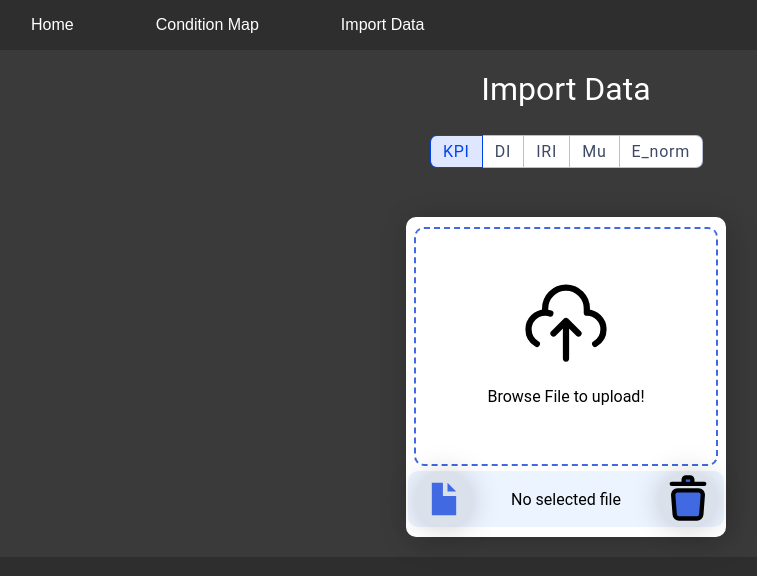
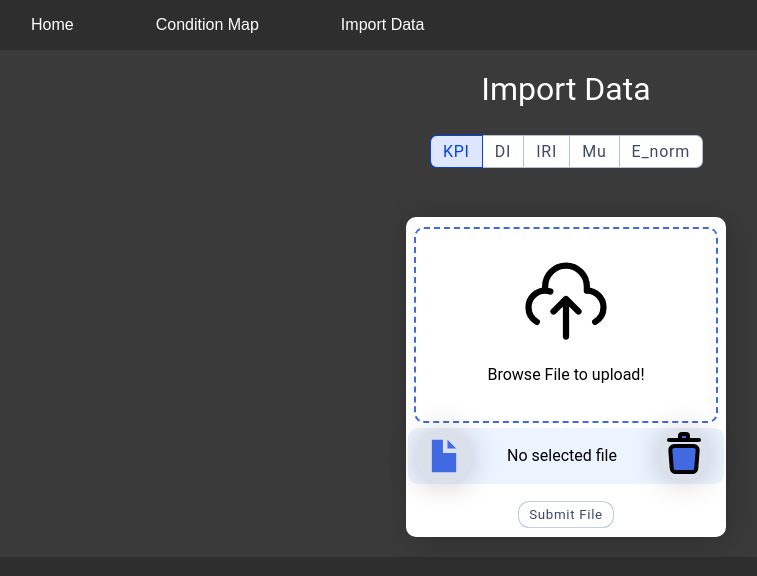
Before and after one commit to ThomasSchiolerH/Dynatest, a React (Create React App) app in the folder project_dyna/: page /importdata in a window 1280 px wide. Shown: the top 576 px of the page, without its empty margins (74-831 px from the left). Built offline with nearby package versions, Linux system fonts and the light colour scheme.

Commit message:
Import data functionality updated

```diff
--- a/project_dyna/src/css/ImportData.css
+++ b/project_dyna/src/css/ImportData.css
@@ -31,6 +31,17 @@
     background-color: rgba(0, 110, 255, 0.041);
     margin-top: 50px;
 }
+
+.importUIheaderLabel {
+    flex: 1;
+    width: 100%;
+    border-radius: 10px;
+    display: flex;
+    align-items: center;
+    justify-content: center;
+    flex-direction: column;
+}
+
 
 .importUIheader {
     flex: 1;
@@ -137,3 +148,24 @@
 .radioGroup label:last-child span {
     border-radius: 0 .375em .375em 0;
 }
+
+/* Add this to your existing CSS file */
+.submitButton {
+    padding: 0.375em 0.75em;
+    font-family: 'Roboto', sans-serif;
+    background-color: #fff;
+    border: none;
+    border-radius: 10px;
+    margin-top: 1em;
+    cursor: pointer;
+    box-shadow: 0 0 0 0.0625em #b5bfd9;
+    transition: background-color 0.5s ease;
+    letter-spacing: .05em;
+    color: #3e4963;
+    text-align: center;
+}
+
+.submitButton:hover {
+    background-color: #dee7ff;
+    box-shadow: 0 0 0 0.0625em #0043ed;
+}
--- a/project_dyna/src/pages/ImportData.tsx
+++ b/project_dyna/src/pages/ImportData.tsx
@@ -1,4 +1,4 @@
-import React from 'react';
+import React, {useState} from 'react';
 import "../css/ImportData.css";
 
 const UploadIcon = () => (
@@ -23,7 +23,8 @@ const FileIcon = () => (
 );
 
 const DeleteIcon = () => (
-    <svg viewBox="0 0 24 24" fill="none" xmlns="http://www.w3.org/2000/svg">
+    <svg viewBox="0 0 24 24" fill="none" xmlns="http://www.w3.org/2000/svg" style={{ width: '48px', height: '48' }}>
+        {/* SVG paths */}
         <g id="SVGRepo_bgCarrier" strokeWidth="0"></g>
         <g id="SVGRepo_tracerCarrier" strokeLinecap="round" strokeLinejoin="round"></g>
         <g id="SVGRepo_iconCarrier">
@@ -34,8 +35,42 @@ const DeleteIcon = () => (
     </svg>
 );
 
+// Define the type for the file state
+type FileOrNull = File | null;
+
 const ImportData = (props: any) => {
     // Additional logic or state can be added here
+    const [selectedFile, setSelectedFile] = useState<FileOrNull>(null);
+
+    const handleFileChange = (event: React.ChangeEvent<HTMLInputElement>) => {
+        const file = event.target.files?.[0];
+        console.log('File selected:', file); // Debugging: check the console to see if this logs correctly
+        setSelectedFile(file ?? null);
+    };
+
+    const clearSelectedFile = () => {
+        setSelectedFile(null);
+        const fileInput = document.getElementById('file') as HTMLInputElement; // Cast to specific element type
+        if (fileInput) fileInput.value = '';
+    };
+
+    const handleSubmit = () => {
+        if (selectedFile) {
+            // Process the file submission here
+            console.log('Submitting file:', selectedFile.name);
+            // TODO: Send the file to the backend here
+            // You could send the file to a backend server using fetch or axios, for example.
+
+            // After submission, clear the selected file
+            setSelectedFile(null);
+
+            // Reset the input field
+            const fileInput = document.getElementById('file') as HTMLInputElement;
+            if (fileInput) {
+                fileInput.value = '';
+            }
+        }
+    };
 
     return (
         <div className="importDataContainer"> {/* Use the container class here */}
@@ -72,15 +107,23 @@ const ImportData = (props: any) => {
             {/* The import UI */}
             <div className="importUIcontainer" style={{ backgroundColor: 'white' }}>
                 <div className="importUIheader">
-                    <UploadIcon />
-                    <p>Browse File to upload!</p>
+                    <label htmlFor="file" className="importUIheaderLabel">
+                        <UploadIcon />
+                        <p>Browse File to upload!</p>
+                    </label>
                 </div>
                 <label htmlFor="file" className="importUIfooter">
                     <FileIcon />
-                    <p>No selected file</p>
-                    <DeleteIcon />
+                    <p>{selectedFile ? selectedFile.name : "No selected file"}</p>
+                    <button onClick={clearSelectedFile} style={{ border: 'none', background: 'none' }}>
+                        <DeleteIcon />
+                    </button>
                 </label>
-                <input id="file" type="file" style={{ display: 'none' }} />
+                <input id="file" type="file" style={{ display: 'none' }} onChange={handleFileChange} />
+                {/* Submit Button */}
+                <button onClick={handleSubmit} className="submitButton">
+                    Submit File
+                </button>
             </div>
         </div>
     );
```
